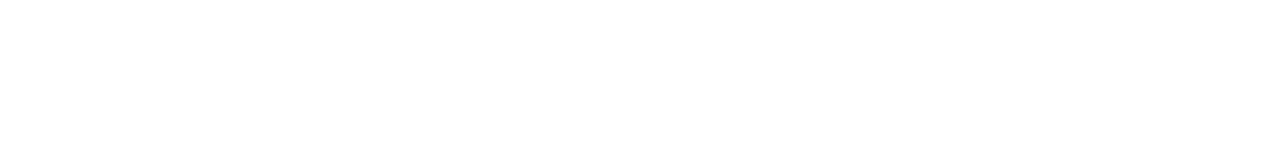
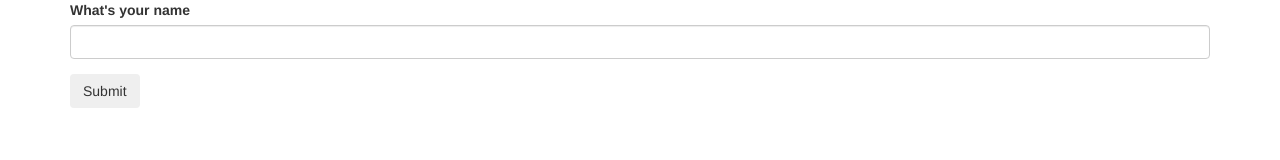
Before and after one commit to OkilyDokily/form-letter, a plain HTML site: page index.html in a window 1280 px wide. Drawn offline with Linux system fonts and the light colour scheme.

Commit message:
create the form

```diff
--- a/index.html
+++ b/index.html
@@ -8,6 +8,14 @@
   <title>Form Letter</title>
 </head>
 <body>
-
+  <div class="container">
+    <form id="formOne">
+      <div class="form-group">
+        <label for="name">What's your name</label>
+        <input type="text" id="name" class="form-control">
+      </div>
+      <button class="btn">Submit</button>
+    </form>
+  </div>
 </body>
 </html>
```
